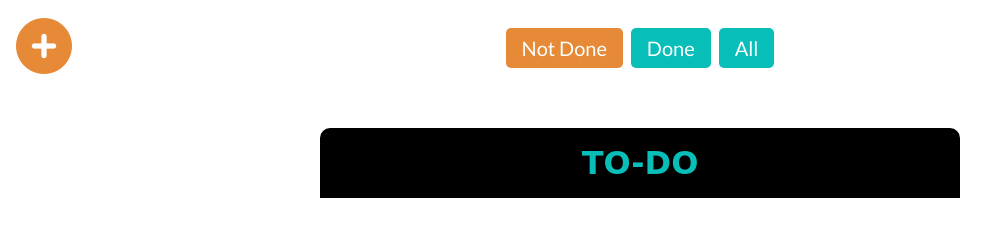
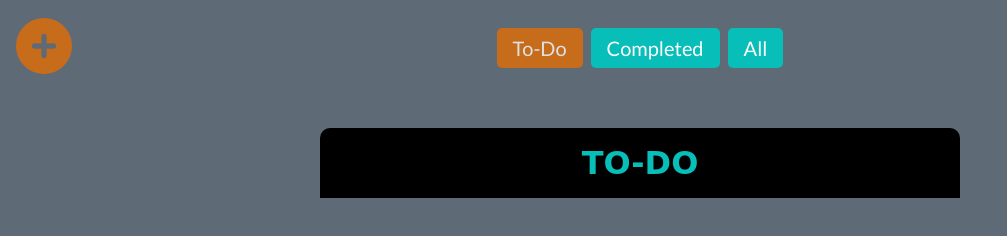
Before and after one commit to chri44nj/toDo, a plain HTML site: page index.html in a window 1280 px wide. Shown: the whole page, without its empty margins (0-1007 px from the left). Drawn offline with Linux system fonts and the light colour scheme; a web font is replaced by a local one.

Commit message:
don Juan

```diff
--- a/index.html
+++ b/index.html
@@ -22,8 +22,8 @@
             <i class="fa-solid fa-circle-plus"></i>
         </div>
         <div class="filterButtons">
-            <button data-status="notDone" class="filter notDone activeButton">Not Done</button>
-            <button data-status="done" class="filter done">Done</button>
+            <button data-status="notDone" class="filter notDone activeButton">To-Do</button>
+            <button data-status="done" class="filter done">Completed</button>
             <button data-status="all" class="filter all">All</button>
         </div>
 
--- a/script.js
+++ b/script.js
@@ -228,7 +228,6 @@ function showList(arr, targetElement) {
     checkBox.addEventListener("change", (event) => {
       const taskID = parseInt(event.target.getAttribute("data-checkBox"));
       const taskContainer = event.target.parentElement.parentElement.parentElement;
-      console.log(taskContainer);
       const statusToUpdate = toDoListArr.find((task) => task.id === taskID);
       if (checkBox.checked) {
         statusToUpdate.status = true;
--- a/style.css
+++ b/style.css
@@ -2,6 +2,10 @@
   margin: 0;
   padding: 0;
   box-sizing: border-box;
+}
+
+body {
+  background-color: #5e6a76;
 }
 
 h2 {
@@ -184,7 +188,7 @@ select {
 
 .taskDescription {
   font-size: 2rem;
-  color: #a0a0a0;
+  color: #5e6a76;
 }
 
 .checkBox {
```
